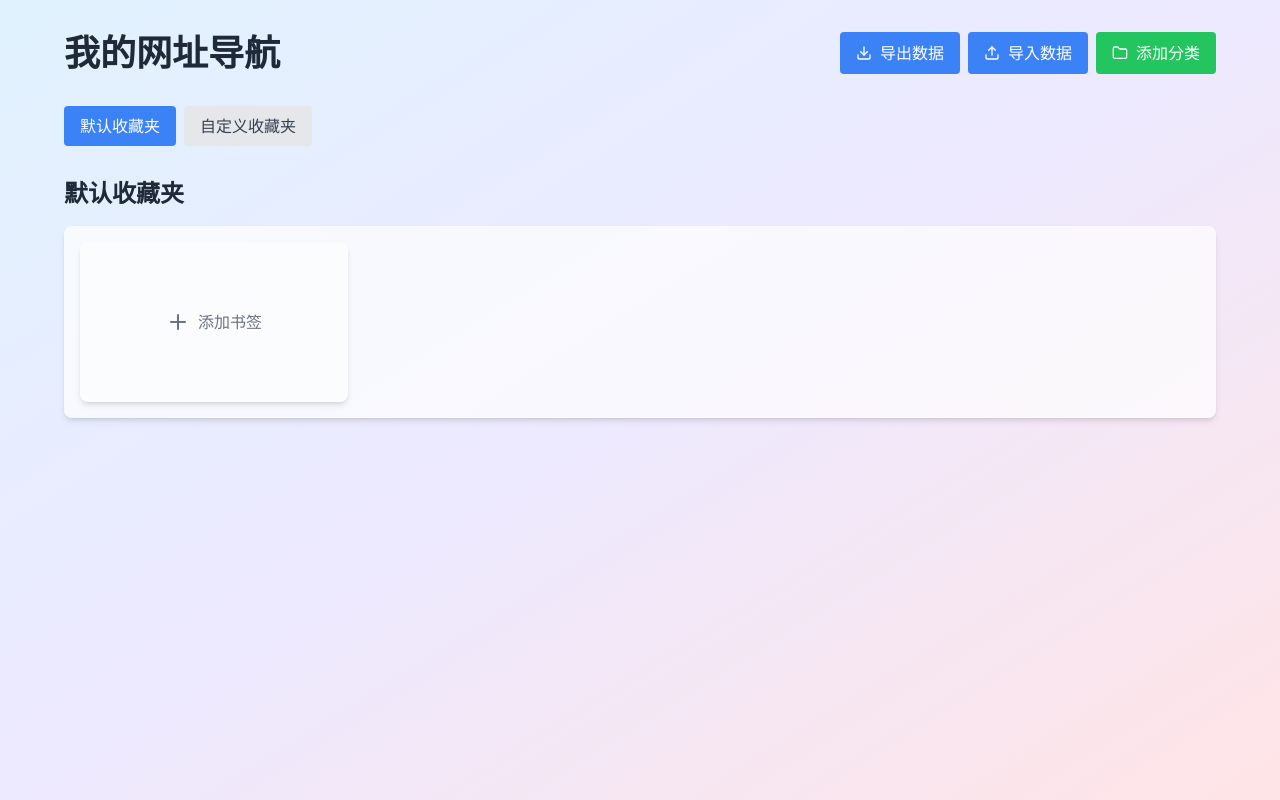
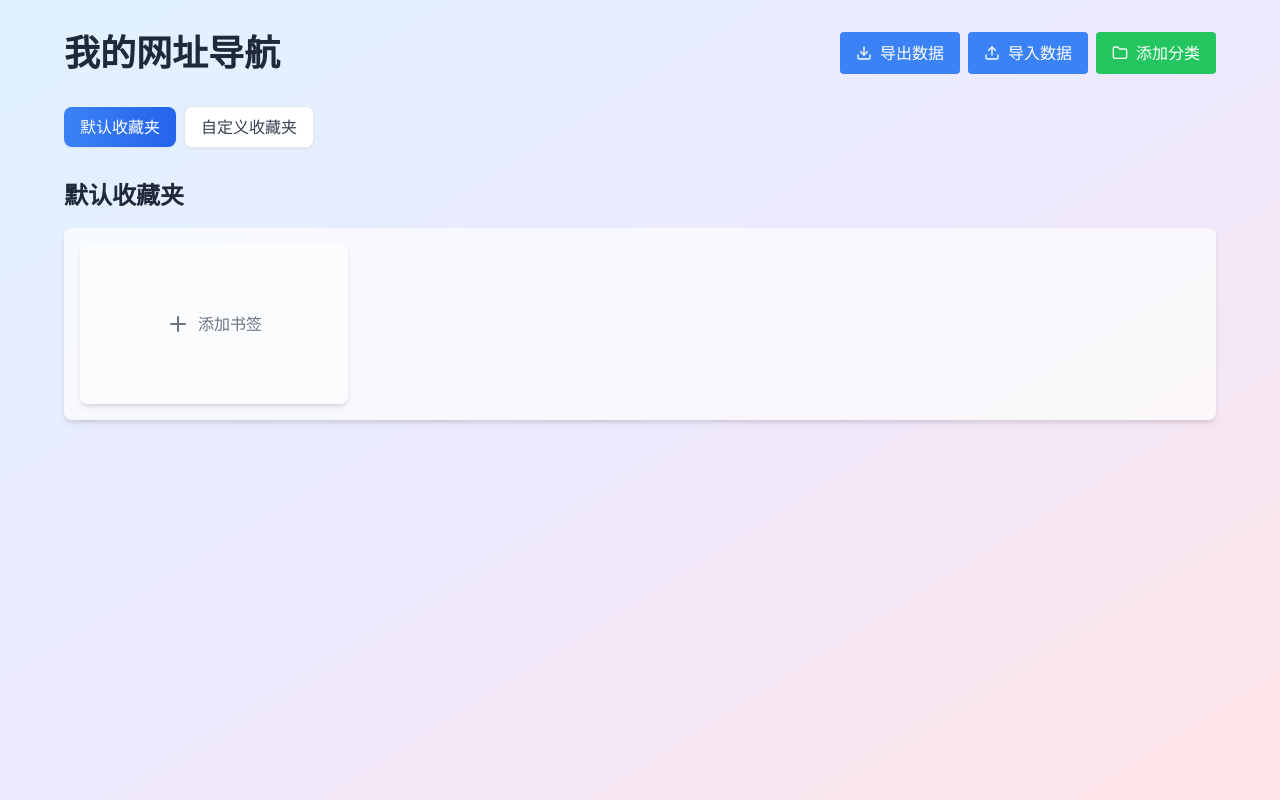
Before and after one commit to Neonity2020/next-bookmark, a Next.js app: page / in a window 1280 px wide. Built offline with nearby package versions, Linux system fonts and the light colour scheme.

Commit message:
优化标签UI

```diff
--- a/src/app/page.tsx
+++ b/src/app/page.tsx
@@ -305,9 +305,16 @@ function App() {
                         {category.id !== 'default' && category.id !== 'custom' && (
                           <div
                             {...provided.dragHandleProps}
-                            className="w-4 h-8 flex items-center justify-center mx-1 cursor-grab opacity-30 hover:opacity-100"
+                            className="w-6 h-8 flex items-center justify-center mx-1 cursor-grab opacity-40 hover:opacity-100 bg-gray-100 hover:bg-gray-200 rounded transition-all duration-200"
                           >
-                            ⋮⋮
+                            <svg width="16" height="16" viewBox="0 0 16 16" fill="currentColor" className="text-gray-600">
+                              <circle cx="4" cy="4" r="1.5" />
+                              <circle cx="12" cy="4" r="1.5" />
+                              <circle cx="4" cy="12" r="1.5" />
+                              <circle cx="12" cy="12" r="1.5" />
+                              <circle cx="4" cy="8" r="1.5" />
+                              <circle cx="12" cy="8" r="1.5" />
+                            </svg>
                           </div>
                         )}
 
@@ -328,7 +335,7 @@ function App() {
                                 }
                               }}
                               autoFocus
-                              className="px-2 py-1 border rounded"
+                              className="px-3 py-2 border rounded-lg shadow-sm focus:ring-2 focus:ring-blue-500 focus:border-blue-500 h-[42px] text-gray-800 font-medium bg-white"
                             />
                           ) : (
                             <button
@@ -339,10 +346,10 @@ function App() {
                                   setEditingCategoryName(category.name);
                                 }
                               }}
-                              className={`px-4 py-2 rounded break-words max-w-[200px] ${
+                              className={`px-4 py-2 rounded-lg shadow-sm hover:shadow-md transition-all duration-200 min-w-[100px] ${
                                 activeCategory === category.id
-                                  ? 'bg-blue-500 text-white'
-                                  : 'bg-gray-200 text-gray-700'
+                                  ? 'bg-gradient-to-r from-blue-500 to-blue-600 text-white font-medium'
+                                  : 'bg-white hover:bg-gray-50 text-gray-700 border border-gray-200'
                               }`}
                             >
                               {category.name}
@@ -354,7 +361,7 @@ function App() {
                                 e.stopPropagation();
                                 deleteCategory(category.id);
                               }}
-                              className="ml-2 text-red-500 hover:text-red-700 cursor-pointer"
+                              className="ml-2 text-red-500 hover:text-red-700 cursor-pointer hover:scale-110 transition-transform duration-200"
                             >
                               ✕
                             </span>
```
